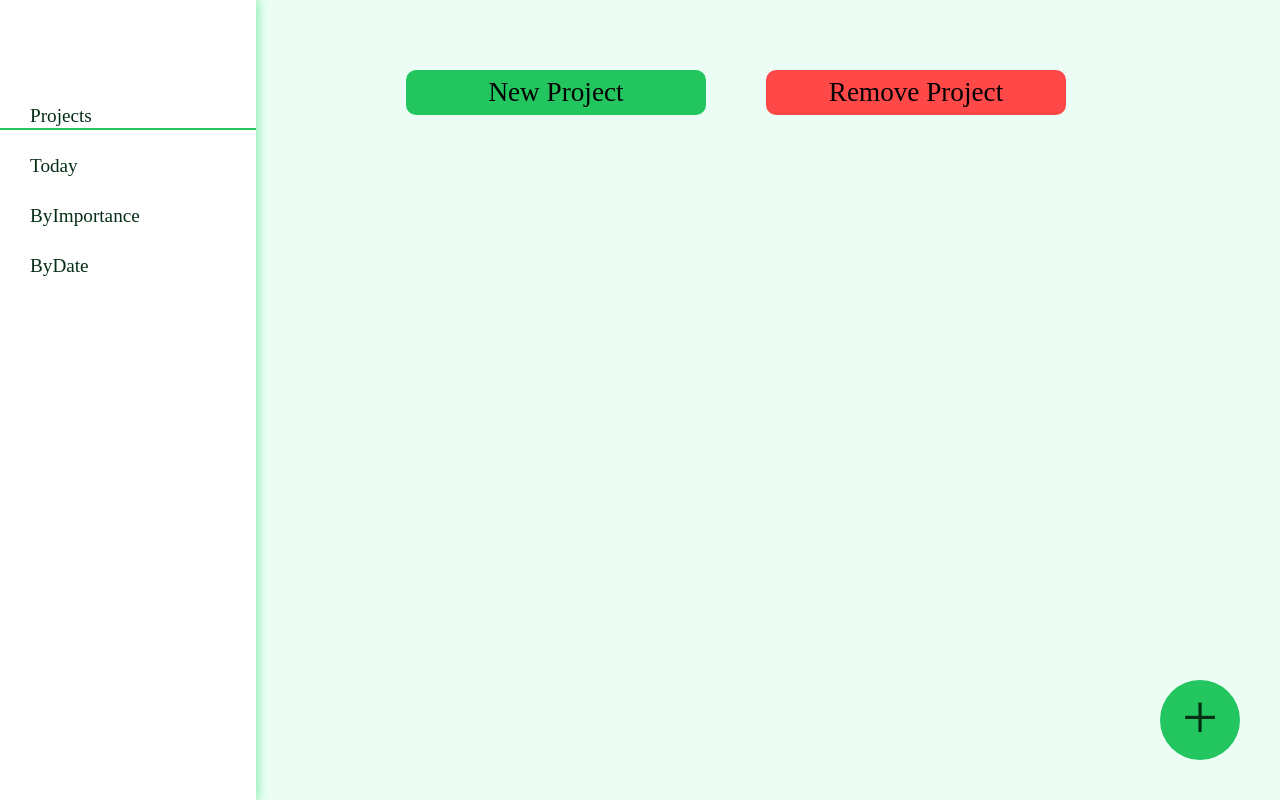
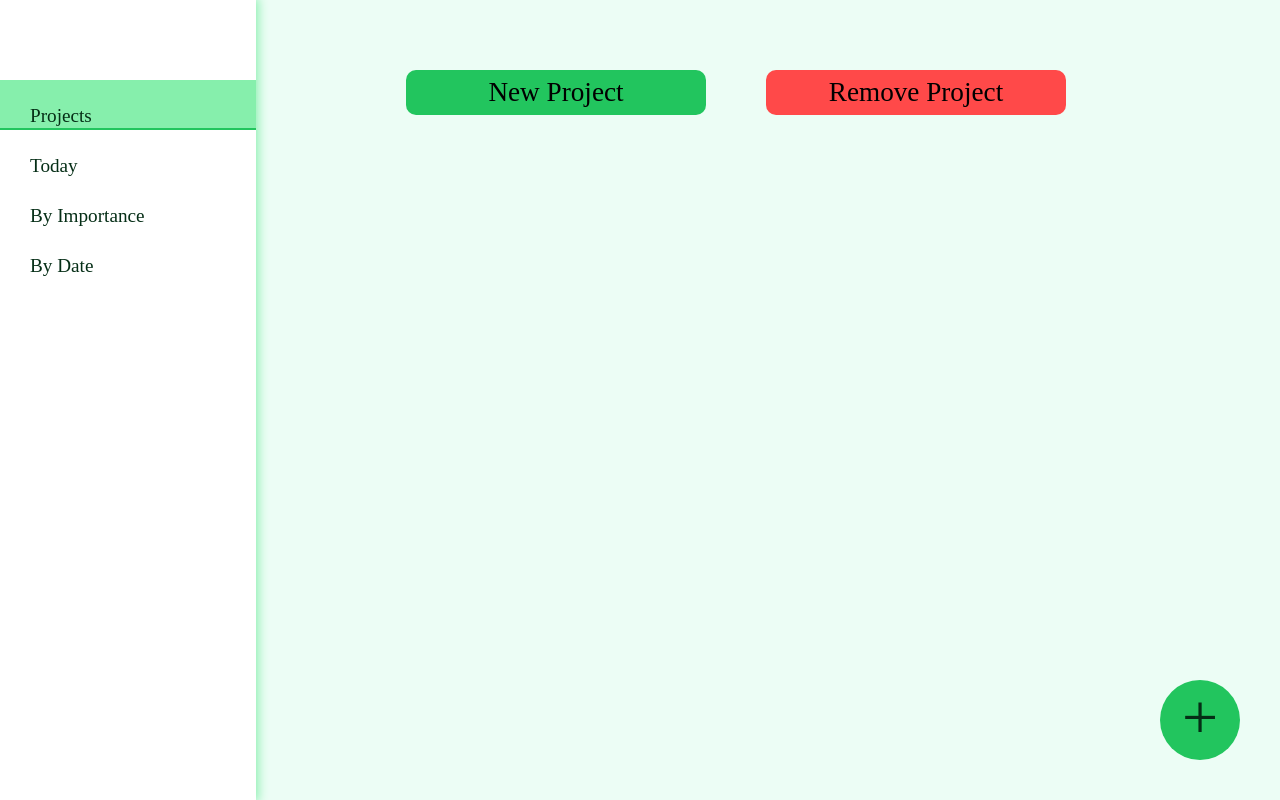
Before and after one commit to ziko1905/todo-list, a website built with webpack: page src/template.html in a window 1280 px wide. Both pictures are taken after a click on the element "Projects". Built offline with nearby package versions, Linux system fonts and the light colour scheme; a web font is replaced by a local one.

Commit message:
Add more styling to nav cards

```diff
--- a/src/load.js
+++ b/src/load.js
@@ -4,7 +4,7 @@ const content = document.querySelector(".content")
 export function createNav() {
     const nav = document.querySelector("nav");
     let cards = [];
-    for (let n of ["Projects", "Today", "ByImportance", "ByDate"]) {
+    for (let n of ["Projects", "Today", "By Importance", "By Date"]) {
         const card = document.createElement("div")
         card.classList.add("card")
         if (n == "Projects") card.classList.add("projects")
--- a/src/styles.css
+++ b/src/styles.css
@@ -40,6 +40,7 @@ nav {
 }
 
 .act {
+    background-color: var(--primary-clr);
     border-bottom: 2px solid var(--secondary-clr);
 }
 
```
